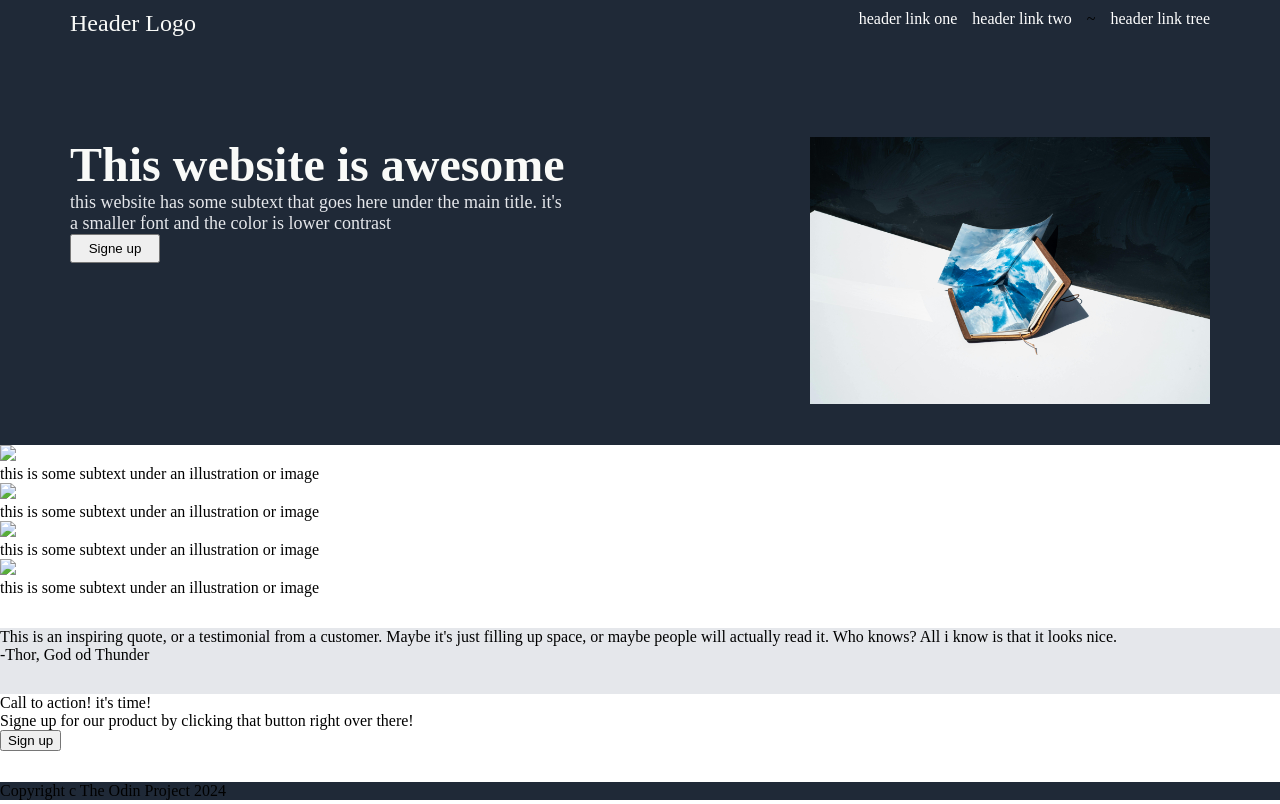
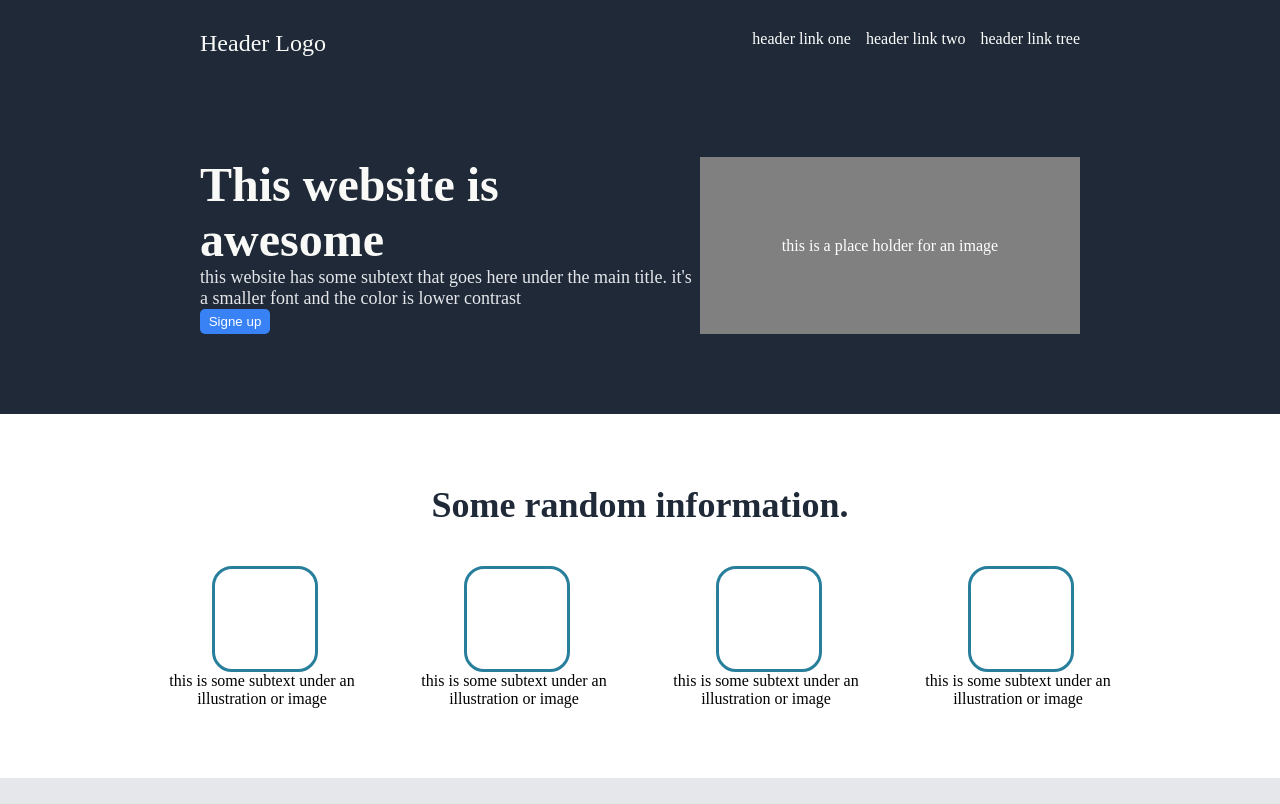
Before and after one commit to gunner206/landing-page, a plain HTML site: page index.html in a window 1280 px wide. Shown: the top 804 px of the page. Drawn offline with Linux system fonts and the light colour scheme.

Commit message:
final piece
styled all the sections

```diff
--- a/index.html
+++ b/index.html
@@ -12,50 +12,56 @@
             <div class="logo">Header Logo</div>
             <ul>
                 <li><a href="#" >header link one </a></li>
-                <li><a href="#" >header link two </a></li>~
+                <li><a href="#" >header link two </a></li>
                 <li><a href="#" >header link tree </a></li>
             </ul>
         </div>
         <div class="lower">
             <div class="left">
-                <div class="honor">This website is awesome</div>
+                <div class="honor">This website is</div>
+                <div class="honor">awesome</div>
                 <div class="subhonor">this website has some subtext that goes here under the main title. it's a smaller font and the color is lower contrast</div>
                 <button>Signe up</button>
             </div>
-            <img src="imgg.jpg">
+            <div class="right"> this is a place holder for an image</div>
         </div>
     </div>
     <div class="informations">
+        <div class="title">Some random information.</div>
+        <div class="wrapper">
             <div class="info">
-            <img src="#">
+                <div class="imginfo"></div>
                 <div class="text">this is some subtext under an illustration or image</div>
             </div>
             <div class="info">
-            <img src="#">
+                <div class="imginfo"></div>
                 <div class="text">this is some subtext under an illustration or image</div>
             </div>
             <div class="info">
-            <img src="#">
+                <div class="imginfo"></div>
                 <div class="text">this is some subtext under an illustration or image</div>
             </div>
             <div class="info">
-            <img src="#">
+                <div class="imginfo"></div>
                 <div class="text">this is some subtext under an illustration or image</div>
             </div>
         </div>
+    </div>
     <div class="quote">
-        <div>This is an inspiring quote, or a testimonial from a customer. Maybe it's just filling up space, or maybe
+        <div class="main">This is an inspiring quote, or a testimonial from a customer. Maybe it's just filling up space, or maybe
             people will actually read it. Who knows? All i know is that it looks nice.
         </div>
-        <div>-Thor, God od Thunder</div>
+        <div class="second">-Thor, God od Thunder</div>
     </div>
     <div class="call">
-        <div>Call to action! it's time!</div>
-        <div>Signe up for our product by clicking that button right over there!</div>
+        <div>
+            <div class="first">Call to action! it's time!</div>
+            <div class="second">Signe up for our product by clicking that button right over there!</div>
+        </div>
         <button>Sign up</button>
     </div>
     <div class="footer">
-        <div>Copyright c The Odin Project 2024</div>
+        <div>Copyright © The Odin Project 2024</div>
     </div>
 </body>
 </html>
--- a/style.css
+++ b/style.css
@@ -2,6 +2,7 @@ body {
     display: flex;
     flex-direction: column;
     margin: 0;
+    padding: 0;
     min-height: 100vh;
 }
 
@@ -11,7 +12,7 @@ body {
     flex: 1;
     display: flex;
     flex-direction: column;
-    padding: 10px 70px;
+    padding: 30px 200px;
 }
 .upper {
     display: flex;
@@ -19,19 +20,30 @@ body {
     margin-bottom: 100px;
 }
 
+.lower {
+    display: flex;
+    justify-content: space-between;
+    margin-bottom: 50px;
+}
+
+.lower button {
+    border: none;
+    width: 70px;
+    padding: 5px;
+
+}
 .logo {
     font-size: 24px;
     color: #F9FAF8;
 }
 
-.left {
+.right {
+    background-color: grey;
+    color: white;
+    width: 400px;
     display: flex;
-    flex-direction: column;
-}
-
-.left button {
-    max-width: 90px;
-    padding: 5px;
+    justify-content: center;
+    align-items: center;
 }
 
 .honor {
@@ -45,15 +57,6 @@ body {
     color: #E5E7EB;
     font-size: 18px;
 }
-.lower {
-    display: flex;
-    justify-content: space-between;
-}
-
-.lower img {
-    width: 400px;
-}
-
 
 ul {
     list-style: none;
@@ -70,19 +73,91 @@ a {
 
 /* second sectio */
 .informations {
+    text-align: center;
+    display: flex;
+    flex-direction: column;
+    margin: 70px
+}
+.wrapper {
+    display: flex;
+    justify-content: center;
+    gap: 52px;
+}
+.title {
+    margin-bottom: 40px;
+    font-size: 36px;
+    font-weight: 900;
+    color: #1F2937;
+}
 
+.imginfo {
+    margin-left: 50px;
+    border: 3px solid rgb(40, 127, 156);
+    width: 100px;
+    height: 100px;
+    border-radius: 20px;
 }
+
+.info {
+    max-width: 200px;
+}
+
+/* third section */
 
 .quote {
     background-color: #E5E7EB;
+    display: flex;
+    flex-direction: column;
+    justify-content: center;
+    align-items: flex-end;
+    padding: 50px 100px;
 }
 
+.main {
+    font-size: 36px;
+    font-weight: 200;
+    font-style: italic;
+    color: #1F2937;
+    padding: 0 200px;
+}
+
+.quote .second {
+    font-weight: 900;
+    margin-right: 100px;
+}
+
+/*section 4 */
 .call {
+    background-color: #3882F6;
+    margin: 100px;
+    padding: 50px;
+    margin: 50px 200px;
+    display: flex;
+    justify-content: space-around;
+    color: white;
+    border-radius: 10px;
+}
 
+.first {
+    font-size: 20px;
+    font-weight: bold;
+}
+
+button {
+    background-color: #3882F6;
+    border: 1px white solid;
+    border-radius: 5px;
+    color: white;
 }
 
 .footer {
+    flex: 1;
     background-color: #1F2937;
+    display: flex;
+    justify-content: center;
+    align-items: center;
+    padding: 10px;
+    color: white;
 }
 
 .informations, .quote, .call {
```
Lines whose indentation alone changed are shown as unchanged.
